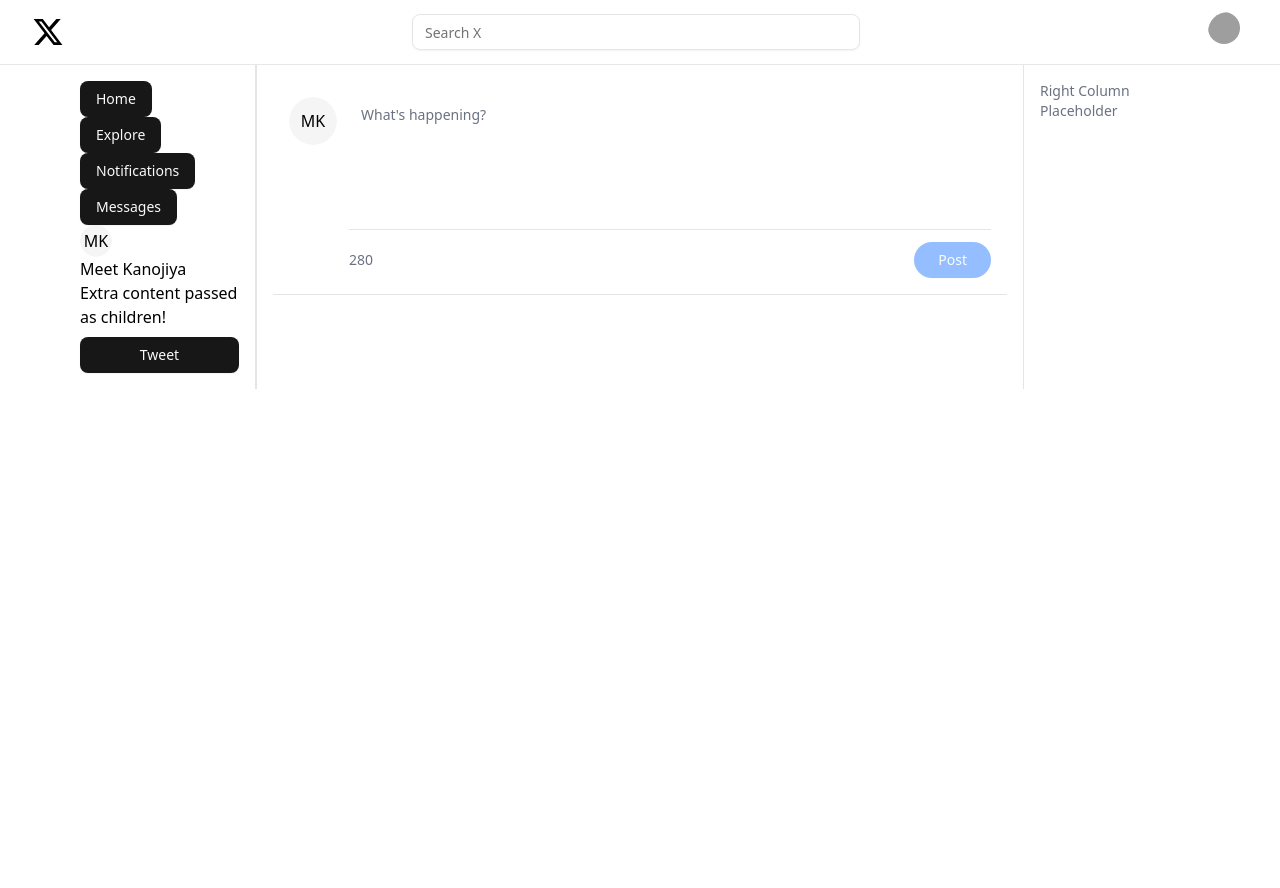
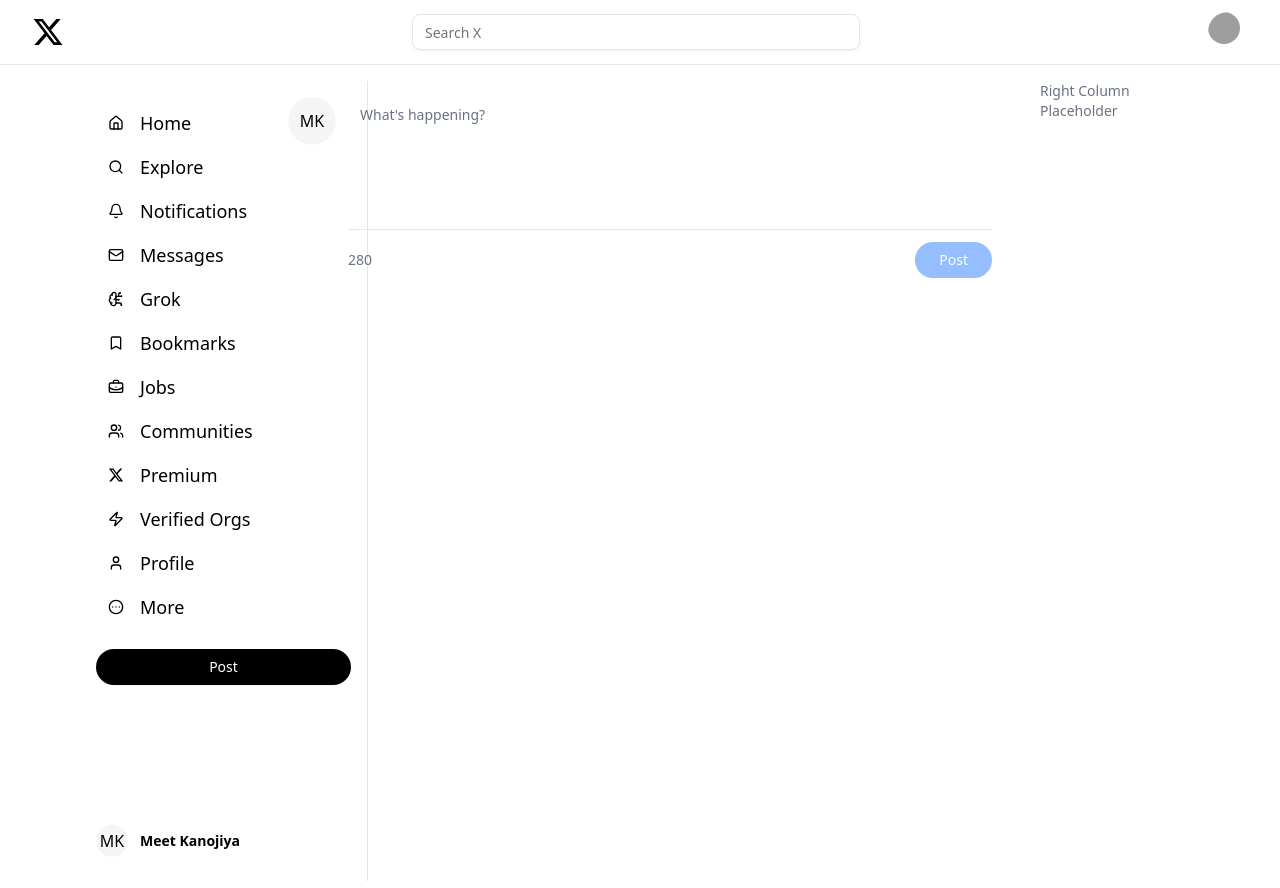
Before and after one commit to Meet241105/X-clone, a React (Vite) app: page /dashboard in a window 1280 px wide. Shown: the top 888 px of the page. Before the commit the page ends 865 px from the top, so only its background shows below. Built offline with nearby package versions, Linux system fonts and the light colour scheme; grey boxes are pictures that could not be loaded.

Commit message:
fea-Some changes in sidebar and dashboard

```diff
--- a/package.json
+++ b/package.json
@@ -16,6 +16,7 @@
     "class-variance-authority": "^0.7.1",
     "clsx": "^2.1.1",
     "firebase": "^12.0.0",
+    "lucide": "^0.536.0",
     "lucide-react": "^0.511.0",
     "react": "^19.1.0",
     "react-dom": "^19.1.0",
--- a/src/components/Dashboard.jsx
+++ b/src/components/Dashboard.jsx
@@ -13,15 +13,14 @@
         <div className="max-w-6xl mx-auto grid grid-cols-1 md:grid-cols-6">
           {/* Sidebar */}
 
-          <aside className="md:col-span-1 border-r p-4">
+          <aside className="md:col-span-1 p-4">
             <Sidebar>
-              <p>Extra content passed as children!</p>
-              <Button className="mt-2 w-full">Tweet</Button>
+              <Button className="mt-2 w-full">Post</Button>
             </Sidebar>
           </aside>
 
           {/* Feed */}
-          <main className="md:col-span-4 border-x p-4">
+          <main className="md:col-span-4 p-4">
             {/* <Feed /> */}
             <TweetComposer />
           </main>
--- a/src/components/Header.jsx
+++ b/src/components/Header.jsx
@@ -1,27 +1,14 @@
 import React from "react";
 import { Input } from "@/components/ui/input";
 import { Avatar, AvatarImage } from "@/components/ui/avatar";
+import XLogo from "@/components/icons/XLogo";
+
 
 const Header = () => {
   return (
     <header className="flex items-center justify-between px-8 py-3 border-b border-gray-200 bg-white sticky top-0 z-50">
       <div className="flex items-center">
-        <svg
-          viewBox="0 0 24 24"
-          fill="currentColor"
-          className="w-8 h-8 text-black"
-          xmlns="http://www.w3.org/2000/svg"
-        >
-          <svg
-            viewBox="0 0 24 24"
-            aria-hidden="true"
-            class="r-4qtqp9 r-yyyyoo r-dnmrzs r-bnwqim r-lrvibr r-m6rgpd r-lrsllp r-1nao33i r-16y2uox r-8kz0gk"
-          >
-            <g>
-              <path d="M18.244 2.25h3.308l-7.227 8.26 8.502 11.24H16.17l-5.214-6.817L4.99 21.75H1.68l7.73-8.835L1.254 2.25H8.08l4.713 6.231zm-1.161 17.52h1.833L7.084 4.126H5.117z"></path>
-            </g>
-          </svg>
-        </svg>
+        <XLogo className="w-8 h-8 text-black" />
       </div>
 
       <div className="flex-1 max-w-md mx-8">
--- a/src/components/Sidebar.jsx
+++ b/src/components/Sidebar.jsx
@@ -1,31 +1,67 @@
-import React from 'react'
-import { Input } from '@/components/ui/input';
-import { Button } from './ui/button';
-import { Avatar, AvatarFallback } from '@/components/ui/avatar';
+import React from "react";
+import {
+  Home,
+  Search,
+  Bell,
+  Mail,
+  Bookmark,
+  BriefcaseBusiness,
+  Users,
+  Zap,
+  User,
+  CircleEllipsis,
+  BrainCircuit,
+} from "lucide-react";
+import { Button } from "@/components/ui/button";
+import { Avatar, AvatarFallback } from "@/components/ui/avatar";
+import XLogo from "./icons/XLogo";
 
-const Sidebar = ({ children }) => {
+const navItems = [
+  { icon: Home, label: "Home" },
+  { icon: Search, label: "Explore" },
+  { icon: Bell, label: "Notifications" },
+  { icon: Mail, label: "Messages" },
+  { icon: BrainCircuit, label: "Grok" },
+  { icon: Bookmark, label: "Bookmarks" },
+  { icon: BriefcaseBusiness, label: "Jobs" },
+  { icon: Users, label: "Communities" },
+  { icon: XLogo, label: "Premium" },
+  { icon: Zap, label: "Verified Orgs" },
+  { icon: User, label: "Profile" },
+  { icon: CircleEllipsis, label: "More" },
+];
+
+const Sidebar = () => {
   return (
-    <aside>
+    <aside className="flex flex-col justify-between h-screen px-4 py-6 border-r w-72">
+      {/* Top nav */}
+      <div className="space-y-2">
+        {navItems.map(({ icon: Icon, label }, index) => (
+          <Button
+            key={index}
+            variant="ghost"
+            className="flex items-center gap-4 px-4 py-2 rounded-full hover:bg-gray-100 w-full justify-start text-black"
+          >
+            <Icon className="w-6 h-6" />
+            <span className="text-lg font-medium">{label}</span>
+          </Button>
+        ))}
 
-      <nav>
-        <Button className="flex flex-col space-y-2">Home</Button>
-        <Button className="flex flex-col space-y-2">Explore</Button>
-        <Button className="flex flex-col space-y-2">Notifications</Button>
-        <Button className="flex flex-col space-y-2" >Messages</Button>
-      </nav>
+        {/* Post Button */}
+        <Button className="mt-4 w-full py-2 rounded-full bg-black text-white hover:bg-gray-800">
+          Post
+        </Button>
+      </div>
 
-      <div>
-      <Avatar>
+      {/* Bottom user profile */}
+      <div className="flex items-center gap-3 mt-8">
+        <Avatar>
           <AvatarFallback>MK</AvatarFallback>
         </Avatar>
-        <span>Meet Kanojiya</span>
-      </div>
-
-      <div>
-        {children}
+        <div className="text-sm font-semibold">Meet Kanojiya</div>
       </div>
     </aside>
-  )
-}
+  );
+};
 
-export default Sidebar
+export default Sidebar;
--- a/src/components/TweetComposer.jsx
+++ b/src/components/TweetComposer.jsx
@@ -8,15 +8,12 @@
   const [content, setContent] = useState('')
 
   return (
-    <div className="border-b p-4">
+   <div className="p-4 max-w-full mx-auto">
   <div className="flex space-x-3">
-        {/* User avatar using shadcn */}
     <Avatar className="w-12 h-12">
-
       <AvatarFallback>MK</AvatarFallback>
     </Avatar>
 
-        {/* Composer area */}
     <div className="flex-1">
       <Textarea
         value={content}
@@ -26,8 +23,7 @@
         maxLength={280}
       />
 
-          {/* Bottom section */}
-          <div className="flex justify-between items-center mt-3 pt-3 border-t">
+      <div className="flex justify-between items-center mt-3 pt-3 border-t border-gray-200 dark:border-gray-800">
         <span className={`text-sm ${content.length > 250 ? 'text-red-500' : 'text-gray-500'}`}>
           {280 - content.length}
         </span>
--- /dev/null
+++ b/src/components/icons/XLogo.jsx
@@ -0,0 +1,16 @@
+import React from "react";
+
+const XLogo = ({ className = "w-5 h-5 text-black" }) => (
+  <svg
+    viewBox="0 0 24 24"
+    fill="currentColor"
+    className={className}
+    xmlns="http://www.w3.org/2000/svg"
+  >
+    <g>
+      <path d="M18.244 2.25h3.308l-7.227 8.26 8.502 11.24H16.17l-5.214-6.817L4.99 21.75H1.68l7.73-8.835L1.254 2.25H8.08l4.713 6.231zm-1.161 17.52h1.833L7.084 4.126H5.117z"></path>
+    </g>
+  </svg>
+);
+
+export default XLogo;
```
Also changed, not shown: 1 other file (tests, documents, lock files or other folders). Lines whose indentation alone changed are shown as unchanged.
